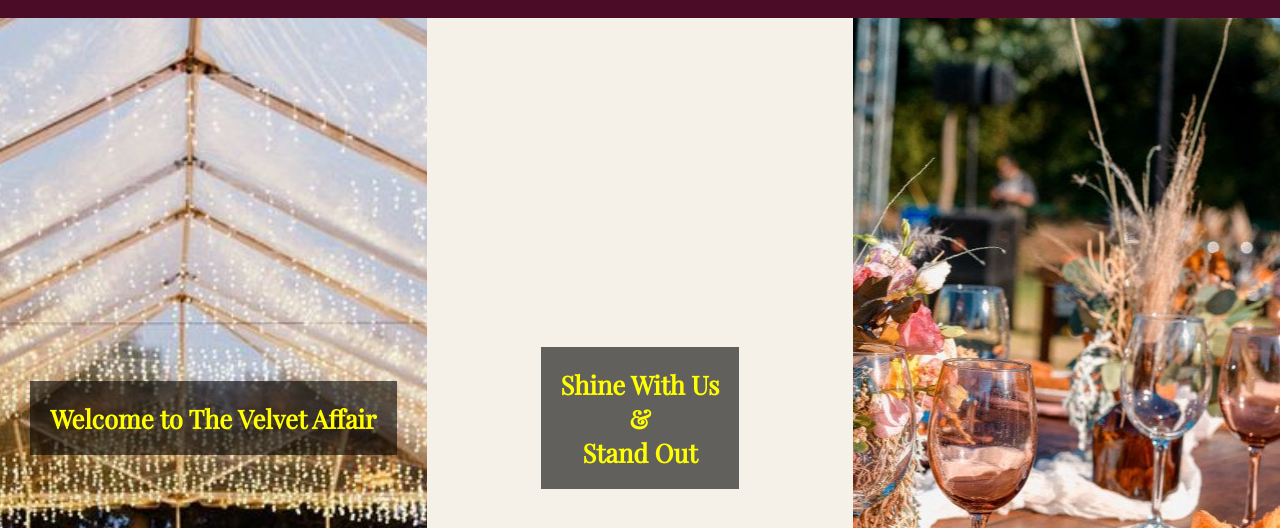
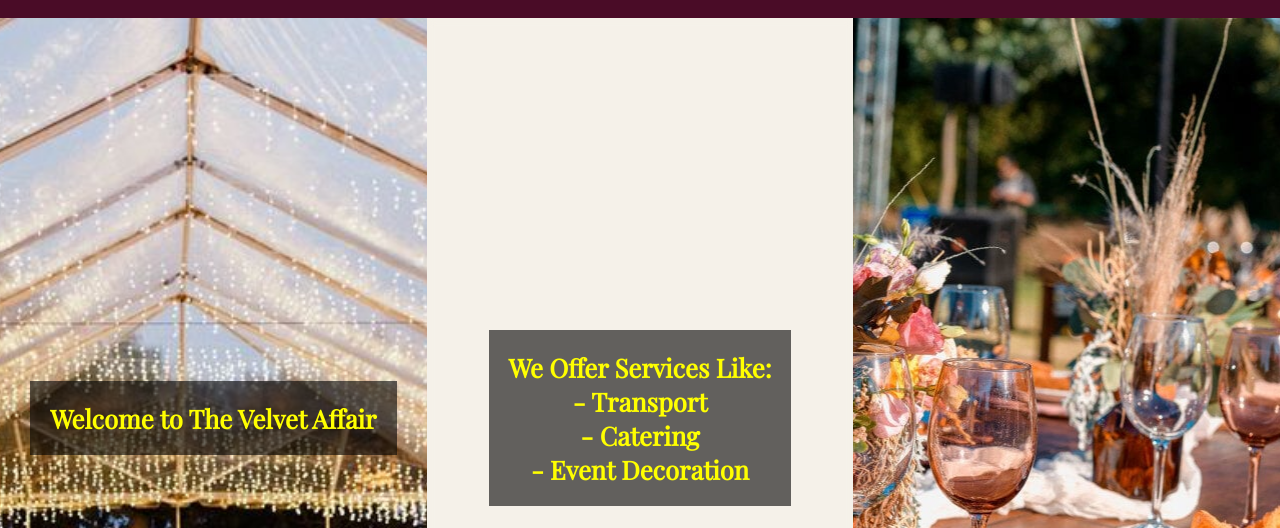
Before and after one commit to tina-pixel/The-Velvet-Affair-Events., a plain HTML site: page index.html in a window 1280 px wide. Shown: the part 272-800 px from the top of the page. Drawn offline with nearby package versions, Linux system fonts and the light colour scheme.

Commit message:
Add files via upload

```diff
--- a/index.html
+++ b/index.html
@@ -59,11 +59,11 @@
         </div>
         <div class="right-image">
             <div class="image-text">
-                <div>Shine With Us</div>
-                <div> &</div>
-                <div> Stand Out </div>
-
-             </div>
+                <div>We Offer Services Like:</div>
+                <div>- Transport</div>
+                <div>- Catering</div>
+                <div>- Event Decoration</div>
+            </div>
         </div>
         <div class="extra-image">
             <div class="image-text">A Fabulous Event = A Brighter World</div>
```
